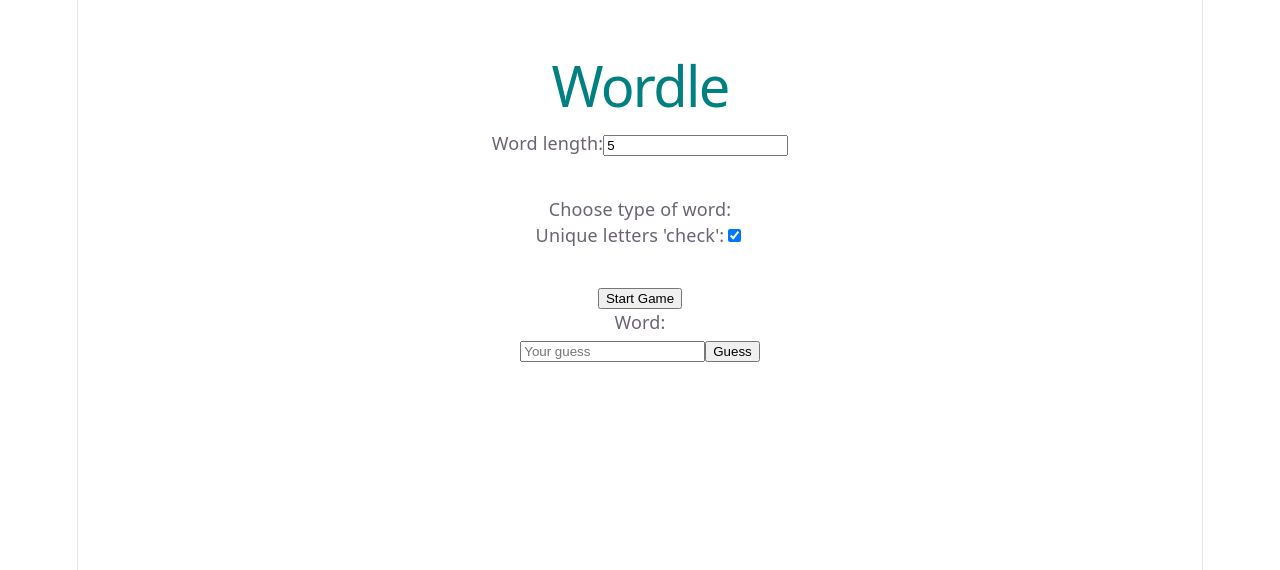
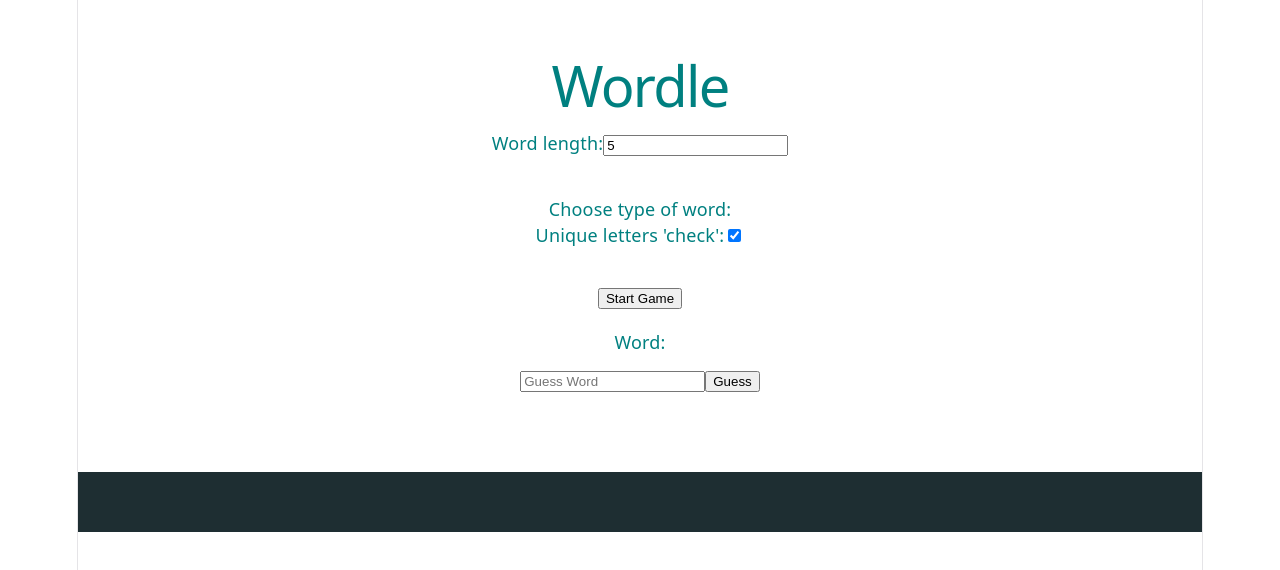
Before and after one commit to mastr777/wordle-spel_med_highscore-lista, a React (Vite) app in the folder wordle-game/: page / in a window 1280 px wide. Shown: the top 570 px of the page. Built offline with nearby package versions, Linux system fonts and the light colour scheme.

Commit message:
adjustments for the submitGuess function and some styling

```diff
--- a/wordle-game/src/App.jsx
+++ b/wordle-game/src/App.jsx
@@ -8,9 +8,9 @@
   const [unique, setUnique] = useState(true);
   const [result, setResult] = useState("");
   const [guess, setGuess] = useState("");
+  const [finalization, setFinalization] = useState([]);
 
   const getWord = () => {
-
     fetch(`/api/word?length=${length}&unique=${unique}`)
       .then((res) => res.json())
       .then((data) => {
@@ -18,65 +18,134 @@
         setWord(data.word);
         setGuess("");
         setResult("");
+        setFinalization([]);
 
       });
   };
 
   const submitGuess = () => {
+    if (guess.length !== Number(length)) {
+      setResult("Guess must be ${length} letters");
+      setFinalization([]);
+    }
+
     fetch("/api/guess", {
       method: "POST",
-      headers: { "Content-Type": "application/json"
-      },
-      body: JSON.stringify({ guess, word })
+      headers: { "Content-Type": "application/json" },
+      body: JSON.stringify({ guess, word }),
     })
-    .then(res => res.json())
-    .then(data => {
-      setResult(data.isCorrect ? "Correct" : "Wrong guess");
-    });
+      .then((res) => res.json())
+      .then((data) => {
+        if (data.error) {
+          setResult(data.error);
+          setFinalization([]);
+          return;
+        }
+
+        setResult(data.isCorrect ? "Correct!" : "Wrong word, try again");
+        setFinalization(data.finalization);
+      })
+
+      .catch(() => {
+        setResult("Soemthing went wrong");
+        setFinalization([]);
+      });
   };
 
   return (
+
+    <main
+    style={{
+      width: "100%",
+      minHeight: "700px",
+      height: "auto",
+      margin: "0 auto",
+      color: "teal",
+      }}>
+
     <div>
-
-      <h1  style={{ paddingTop: "40px", color: "teal" }}>Wordle</h1>
+      <h1
+      style={{
+        paddingTop: "40px",
+        color: "teal"
+        }}>
+          Wordle</h1>
 
       <div>
-
-        <span  style={{ marginTop: "40px" }}>
+        <span style={{ marginTop: "40px" }}>
           Word length:
-          <input type="number" value={length} onChange={(e) => setLength(e.target.value)} />
+          <input
+            type="number"
+            value={length}
+            onChange={(e) => setLength(e.target.value)}
+          />
         </span>
-
       </div>
 
       <div>
-
         <p style={{ marginTop: "40px" }}>Choose type of word:</p>
         <span>
           Unique letters 'check':
-          <input type="checkbox" checked={unique} onChange={(e) => setUnique(e.target.checked)} />
+          <input
+            type="checkbox"
+            checked={unique}
+            onChange={(e) => setUnique(e.target.checked)}
+          />
         </span>
-
       </div>
 
-      <button style={{ marginTop: "40px" }} onClick={getWord}>Start Game</button>
+      <button style={{ marginTop: "40px" }} onClick={getWord}>
+        Start Game
+      </button>
 
-      {/* testing against the word */}
-      <p>Word: {word}</p>
+      {/* just for testing, against the Word */}
+      <p style={{ marginTop: "20px" }}>Word: {word}</p>
 
-     <div>
-
+      <div style={{ marginTop: "10px", marginBottom: "30px" }}>
         <input
-          type="text" value={guess} onChange={e => setGuess(e.target.value)} placeholder="Your guess" />
+          type="text"
+          value={guess}
+          onChange={(e) => setGuess(e.target.value)}
+          placeholder="Guess Word"
+        />
 
         <button onClick={submitGuess}>Guess</button>
-
       </div>
 
-      <p>{result}</p>
+      <p style={{ display: "block", height: "50px", visibility: "visible" }}>{result}</p>
 
+      <div style={{ minWidth: "240px", width: "auto", minHeight: "60px", height: "auto", backgroundColor: "#1e2e32", margin: "0 auto" }}>
+          <div style={{ minWidth: "240px", width: "auto", display: "inline-flex", gap: "10px", marginTop: "10px" }}>
+
+        {finalization.map((item, index) => {
+          let bgColor = "lightgray";
+
+          if (item.status === "correct") bgColor = "green";
+          else if (item.status === "misplaced") bgColor = "gold";
+          else if (item.status === "incorrect") bgColor = "red";
+
+          return (
+            <div
+              key={index}
+              style={{
+                width: "40px",
+                height: "40px",
+                display: "flex",
+                alignItems: "center",
+                justifyContent: "center",
+                backgroundColor: bgColor,
+                color: "white",
+                fontWeight: "bold",
+              }}
+            >
+              {item.letter}
+            </div>
+          );
+        })}
+      </div>
+      </div>
     </div>
-
+    </main>
   );
 }
 
```
